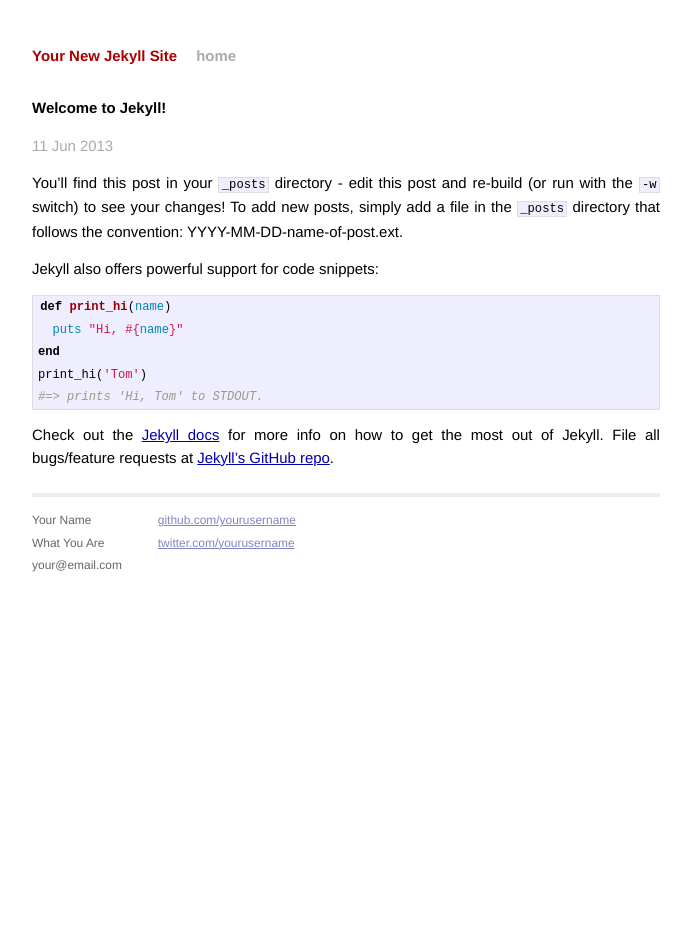
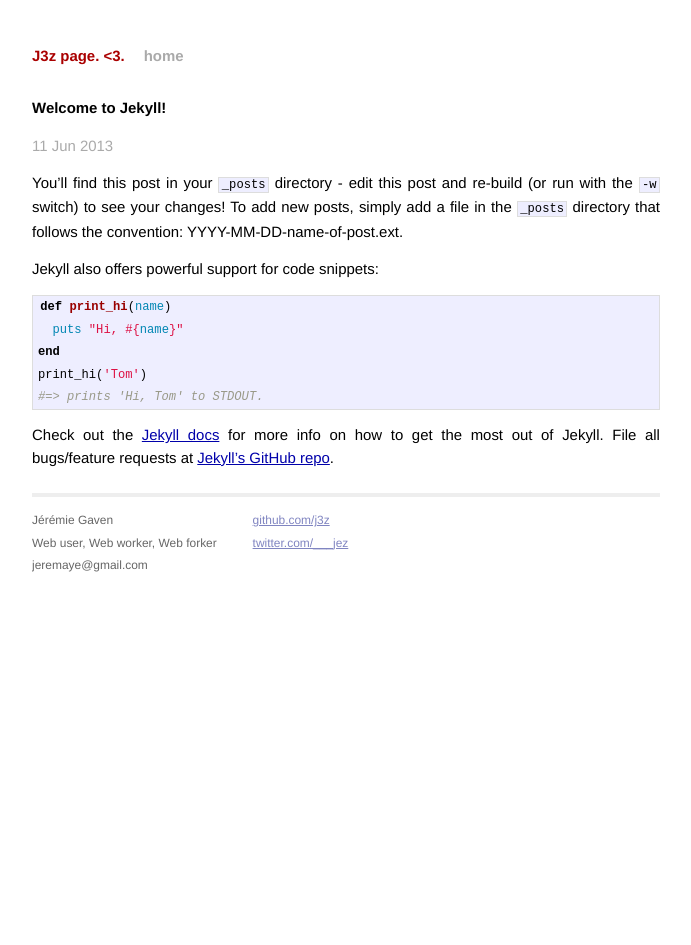
Before and after one commit to openjeremie/J3z.github.io, a Jekyll site: the page built from _posts/2013-06-11-welcome-to-jekyll.markdown, in a window 1280 px wide. Shown: the whole page, without its empty margins (294-985 px from the left). Built offline with Jekyll 4.4.1, drawn with Linux system fonts in a browser that asks for light colours.

Commit message:
Little modification because i like to commit little things on git. <3.

```diff
--- a/_config.yml
+++ b/_config.yml
@@ -1,2 +1,2 @@
-name: Your New Jekyll Site
+name: J3z page. <3.
 pygments: true
--- a/_layouts/default.html
+++ b/_layouts/default.html
@@ -27,15 +27,15 @@
             <div class="footer">
               <div class="contact">
                 <p>
-                  Your Name<br />
-                  What You Are<br />
-                  your@email.com
+                  Jérémie Gaven<br />
+                  Web user, Web worker, Web forker<br />
+                  jeremaye@gmail.com
                 </p>
               </div>
               <div class="contact">
                 <p>
-                  <a href="http://github.com/yourusername/">github.com/yourusername</a><br />
-                  <a href="http://twitter.com/yourusername/">twitter.com/yourusername</a><br />
+                  <a href="http://github.com/j3z/">github.com/j3z</a><br />
+                  <a href="http://twitter.com/___jez/">twitter.com/___jez</a><br />
                 </p>
               </div>
             </div>
```
